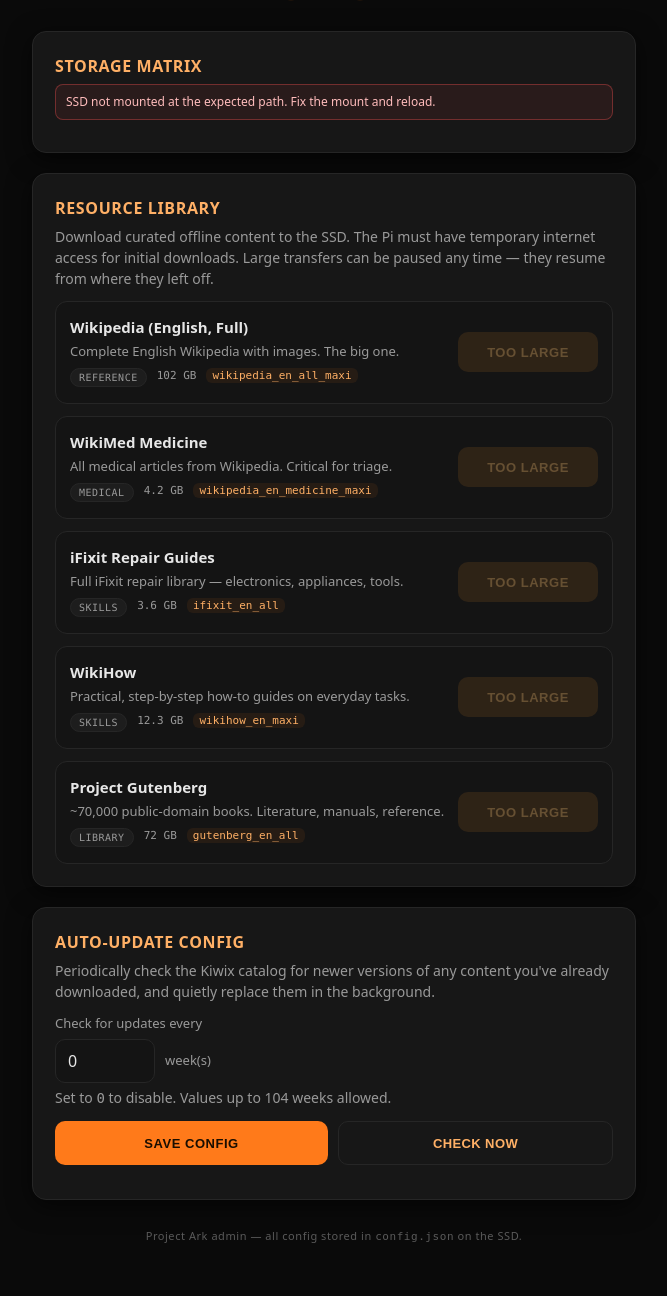
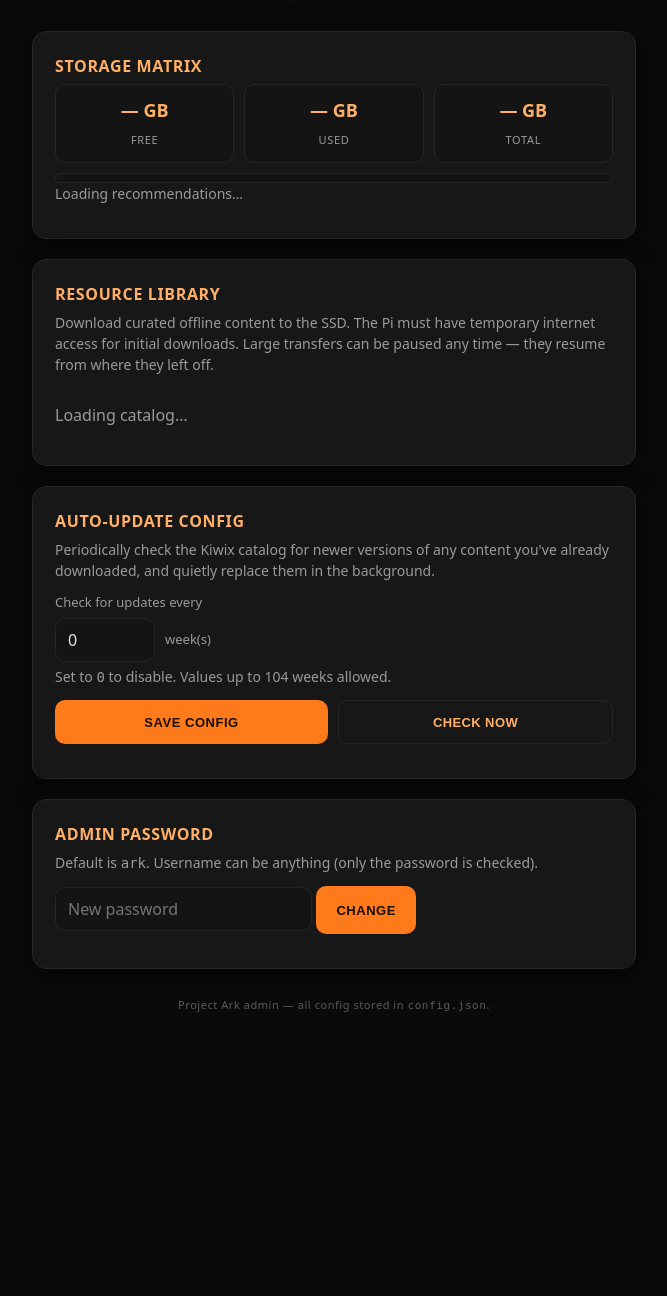
Before and after one commit to JJRPF/project-ark, a Flask app: template templates/admin.html in a window 1280 px wide. Shown: the part 236-1532 px from the top of the page, without its empty margins (306-973 px from the left). After the commit the page ends 1248 px from the top, so only its background shows below. Run offline with Flask 3, Linux system fonts and the light colour scheme; the template is opened without the code that fills it, so the values that code supplies are empty; parts of the project's set-up code (start-up, migrations or seed data) failed here and were passed over.

Commit message:
Fix OPDS downloads, correct catalog, add admin auth
Critical download fixes:
- opds_find() now matches entries by name+flavour (Kiwix OPDS uses
  name="wikipedia_en_all" flavour="maxi", not name="..._maxi").
- Strip .meta4 suffix from OPDS acquisition URLs — the bare URL is
  the direct .zim download on the Kiwix CDN. Previously we saved the
  metalink XML file as if it were the ZIM.
- Pass kiwix_flavour through start_download() and check_for_updates().

Catalog corrections (verified live against library.kiwix.org):
- Wikipedia full: 102 -> 124 GB, name=wikipedia_en_all flavour=maxi
- WikiMed: 4.2 -> 2.2 GB, name=wikipedia_en_medicine flavour=maxi
- Gutenberg: 72 -> 221 GB
- WikiHow: REMOVED (zero results in Kiwix catalog)
- NEW: Wikipedia (Text Only) ~52 GB, flavour=nopic

Admin authentication:
- HTTP Basic Auth on /admin and all /api/* routes. Default password
  "ark", stored in config.json, changeable from a new password form
  in the admin dashboard. Public routes (/, /ask, captive probes,
  /healthz) remain open.

Co-Authored-By: Claude Opus 4.6 <noreply@anthropic.com>

```diff
--- a/app.py
+++ b/app.py
@@ -28,12 +28,13 @@ import subprocess
 import threading
 import time
 from datetime import datetime, timezone
+from functools import wraps
 from typing import Any
 from urllib.parse import urljoin
 
 import requests
 from bs4 import BeautifulSoup
-from flask import Flask, jsonify, render_template, request
+from flask import Flask, Response, jsonify, render_template, request
 
 # ---------- Config ----------
 KIWIX_BASE   = os.environ.get("ARK_KIWIX_URL", "http://127.0.0.1:8080")
@@ -60,24 +61,35 @@ SYSTEM_PROMPT = (
     "plainly — do not invent facts."
 )
 
-# Curated offline content catalog. `kiwix_name` is the OPDS `name` field
-# used to resolve the current latest filename + download URL at runtime.
+# Curated offline content catalog. `kiwix_name` + `kiwix_flavour` are used
+# to resolve the current download URL via the Kiwix OPDS v2 catalog.
 RESOURCE_CATALOG: list[dict[str, Any]] = [
     {
         "id": "wikipedia_maxi",
         "name": "Wikipedia (English, Full)",
-        "description": "Complete English Wikipedia with images. The big one.",
+        "description": "Complete English Wikipedia with all images. The big one.",
         "category": "Reference",
-        "approx_size_gb": 102.0,
-        "kiwix_name": "wikipedia_en_all_maxi",
+        "approx_size_gb": 124.0,
+        "kiwix_name": "wikipedia_en_all",
+        "kiwix_flavour": "maxi",
+    },
+    {
+        "id": "wikipedia_nopic",
+        "name": "Wikipedia (English, Text Only)",
+        "description": "Full English Wikipedia without images. Much smaller footprint.",
+        "category": "Reference",
+        "approx_size_gb": 52.0,
+        "kiwix_name": "wikipedia_en_all",
+        "kiwix_flavour": "nopic",
     },
     {
         "id": "wikimed",
         "name": "WikiMed Medicine",
-        "description": "All medical articles from Wikipedia. Critical for triage.",
+        "description": "All medical articles from Wikipedia with images. Critical for triage.",
         "category": "Medical",
-        "approx_size_gb": 4.2,
-        "kiwix_name": "wikipedia_en_medicine_maxi",
+        "approx_size_gb": 2.2,
+        "kiwix_name": "wikipedia_en_medicine",
+        "kiwix_flavour": "maxi",
     },
     {
         "id": "ifixit",
@@ -86,22 +98,16 @@ RESOURCE_CATALOG: list[dict[str, Any]] = [
         "category": "Skills",
         "approx_size_gb": 3.6,
         "kiwix_name": "ifixit_en_all",
-    },
-    {
-        "id": "wikihow",
-        "name": "WikiHow",
-        "description": "Practical, step-by-step how-to guides on everyday tasks.",
-        "category": "Skills",
-        "approx_size_gb": 12.3,
-        "kiwix_name": "wikihow_en_maxi",
+        "kiwix_flavour": "",
     },
     {
         "id": "gutenberg",
         "name": "Project Gutenberg",
         "description": "~70,000 public-domain books. Literature, manuals, reference.",
         "category": "Library",
-        "approx_size_gb": 72.0,
+        "approx_size_gb": 221.0,
         "kiwix_name": "gutenberg_en_all",
+        "kiwix_flavour": "",
     },
 ]
 
@@ -109,6 +115,7 @@ DEFAULT_CONFIG: dict[str, Any] = {
     "update_interval_weeks": 0,   # 0 = auto-updates disabled
     "last_update_check":    None, # unix ts
     "downloaded_resources": {},   # id -> {filename, downloaded_at, updated}
+    "admin_password":       "ark", # change via /admin config panel
 }
 
 # ---------- Logging ----------
@@ -120,6 +127,22 @@ log = logging.getLogger("ark")
 
 # ---------- App ----------
 app = Flask(__name__, static_folder="static", template_folder="templates")
+
+
+def admin_required(f: Any) -> Any:
+    """HTTP Basic Auth decorator for admin routes."""
+    @wraps(f)
+    def decorated(*args: Any, **kwargs: Any) -> Any:
+        auth = request.authorization
+        cfg = load_config()
+        password = cfg.get("admin_password") or "ark"
+        if not auth or auth.password != password:
+            return Response(
+                "Admin login required.\n", 401,
+                {"WWW-Authenticate": 'Basic realm="Ark Admin"'},
+            )
+        return f(*args, **kwargs)
+    return decorated
 
 
 # ======================================================================
@@ -182,12 +205,18 @@ def get_storage() -> dict[str, Any]:
 #   Kiwix OPDS lookup + library management
 # ======================================================================
 
-def opds_find(kiwix_name: str) -> dict[str, Any] | None:
-    """Resolve a resource's current download URL + size via Kiwix OPDS."""
+def opds_find(kiwix_name: str, kiwix_flavour: str = "") -> dict[str, Any] | None:
+    """Resolve a resource's current download URL + size via Kiwix OPDS.
+
+    Kiwix OPDS entries use ``name`` (e.g. ``wikipedia_en_all``) and an
+    optional ``flavour`` (e.g. ``maxi``, ``nopic``, ``mini``).  The
+    acquisition link points to a ``.meta4`` metalink file; we strip that
+    suffix to get the direct ``.zim`` download URL on the Kiwix CDN.
+    """
     try:
         r = requests.get(
             OPDS_CATALOG,
-            params={"name": kiwix_name, "count": "1"},
+            params={"name": kiwix_name, "count": "10"},
             timeout=HTTP_TIMEOUT,
         )
         r.raise_for_status()
@@ -196,32 +225,42 @@ def opds_find(kiwix_name: str) -> dict[str, Any] | None:
         return None
 
     soup = BeautifulSoup(r.text, "xml")
-    entry = soup.find("entry")
-    if not entry:
-        return None
 
-    # Kiwix exposes a direct .zim download as rel="...acquisition/open-access"
-    # with type="application/x-zim".
-    link = None
-    for candidate in entry.find_all("link"):
-        rel = candidate.get("rel", "")
-        typ = candidate.get("type", "")
-        if "acquisition" in rel and "zim" in typ:
-            link = candidate
-            break
-    if link is None:
-        return None
+    for entry in soup.find_all("entry"):
+        # Match the requested flavour (empty string matches entries with no flavour).
+        entry_flavour_tag = entry.find("flavour")
+        entry_flavour = entry_flavour_tag.get_text(strip=True) if entry_flavour_tag else ""
+        if entry_flavour != kiwix_flavour:
+            continue
 
-    href = link.get("href")
-    if not href:
-        return None
+        # Find the acquisition link (type includes "zim").
+        link = None
+        for candidate in entry.find_all("link"):
+            rel = candidate.get("rel", "")
+            typ = candidate.get("type", "")
+            if "acquisition" in rel and "zim" in typ:
+                link = candidate
+                break
+        if link is None:
+            continue
 
-    return {
-        "url":      href,
-        "size":     int(link.get("length") or 0),
-        "updated":  (entry.find("updated").text if entry.find("updated") else None),
-        "filename": os.path.basename(href.split("?", 1)[0]),
-    }
+        href = link.get("href", "")
+        if not href:
+            continue
+
+        # Strip .meta4 suffix — the bare URL is the direct .zim download.
+        if href.endswith(".meta4"):
+            href = href[: -len(".meta4")]
+
+        return {
+            "url":      href,
+            "size":     int(link.get("length") or 0),
+            "updated":  (entry.find("updated").text if entry.find("updated") else None),
+            "filename": os.path.basename(href.split("?", 1)[0]),
+        }
+
+    log.warning("OPDS: no entry matched name=%s flavour=%r", kiwix_name, kiwix_flavour)
+    return None
 
 
 def rebuild_library() -> None:
@@ -397,7 +436,7 @@ def start_download(resource_id: str) -> tuple[bool, str]:
             total=0, error=None)
 
     def _runner() -> None:
-        info = opds_find(resource["kiwix_name"])
+        info = opds_find(resource["kiwix_name"], resource.get("kiwix_flavour", ""))
         if not info:
             _set_dl(resource_id, status="error",
                     error="Not found in Kiwix catalog (no internet?).")
@@ -423,7 +462,7 @@ def check_for_updates() -> int:
         resource = _get_resource(rid)
         if not resource:
             continue
-        info = opds_find(resource["kiwix_name"])
+        info = opds_find(resource["kiwix_name"], resource.get("kiwix_flavour", ""))
         if not info:
             continue
         if info["filename"] and info["filename"] != meta.get("filename"):
@@ -658,17 +697,20 @@ def healthz():
 # ======================================================================
 
 @app.route("/admin")
+@admin_required
 def admin():
     return render_template("admin.html", model=OLLAMA_MODEL,
                            data_dir=ARK_DATA_DIR)
 
 
 @app.route("/api/storage")
+@admin_required
 def api_storage():
     return jsonify(get_storage())
 
 
 @app.route("/api/resources")
+@admin_required
 def api_resources():
     storage = get_storage()
     cfg = load_config()
@@ -701,6 +743,7 @@ def api_resources():
 
 
 @app.route("/api/download", methods=["POST"])
+@admin_required
 def api_download():
     body = request.get_json(silent=True) or {}
     rid = (body.get("id") or "").strip()
@@ -724,12 +767,14 @@ def api_download():
 
 
 @app.route("/api/downloads")
+@admin_required
 def api_downloads():
     with _dl_lock:
         return jsonify({k: dict(v) for k, v in _dl_state.items()})
 
 
 @app.route("/api/config", methods=["GET", "POST"])
+@admin_required
 def api_config():
     if request.method == "POST":
         body = request.get_json(silent=True) or {}
@@ -750,6 +795,7 @@ def api_config():
 
 
 @app.route("/api/check-updates", methods=["POST"])
+@admin_required
 def api_check_updates():
     """Manual trigger for the auto-update check."""
     def _runner() -> None:
@@ -763,6 +809,22 @@ def api_check_updates():
             log.exception("Manual update check failed.")
     threading.Thread(target=_runner, daemon=True).start()
     return jsonify({"ok": True, "message": "Update check started."})
+
+
+@app.route("/api/password", methods=["POST"])
+@admin_required
+def api_password():
+    """Change the admin password."""
+    body = request.get_json(silent=True) or {}
+    new_pw = (body.get("password") or "").strip()
+    if not new_pw or len(new_pw) < 3:
+        return jsonify({"ok": False, "error": "Password must be at least 3 characters."}), 400
+    if len(new_pw) > 128:
+        return jsonify({"ok": False, "error": "Password too long."}), 400
+    cfg = load_config()
+    cfg["admin_password"] = new_pw
+    save_config(cfg)
+    return jsonify({"ok": True, "message": "Password updated."})
 
 
 # ======================================================================
--- a/static/style.css
+++ b/static/style.css
@@ -569,6 +569,31 @@ button.loading .btn-spinner { display: inline-block; }
   min-height: 44px;
 }
 
+/* ---------- Password form ---------- */
+#pw-form .row { margin-bottom: 4px; }
+
+#pw-form input[type="password"] {
+  flex: 1;
+  background: var(--bg-raised);
+  color: var(--text);
+  border: 1px solid var(--border);
+  border-radius: 10px;
+  padding: 10px 12px;
+  font-size: 16px;
+  font-family: inherit;
+  outline: none;
+}
+#pw-form input[type="password"]:focus {
+  border-color: var(--accent);
+  box-shadow: 0 0 0 3px rgba(255, 122, 26, 0.2);
+}
+
+#pw-form button {
+  min-width: 100px;
+  padding: 10px 14px;
+  font-size: 13px;
+}
+
 /* Wider screens: resource meta lays out more comfortably */
 @media (min-width: 640px) {
   .resource-head { align-items: center; }
--- a/templates/admin.html
+++ b/templates/admin.html
@@ -97,8 +97,24 @@
       </form>
     </section>
 
+    <!-- ============ Password ============ -->
+    <section class="card" aria-labelledby="pw-heading">
+      <h2 id="pw-heading">Admin Password</h2>
+      <p class="hint">
+        Default is <code>ark</code>. Username can be anything (only the password is checked).
+      </p>
+      <form id="pw-form" autocomplete="off">
+        <div class="row">
+          <input id="new-pw" name="new-pw" type="password"
+                 placeholder="New password" minlength="3" maxlength="128" required>
+          <button type="submit" class="btn-primary">Change</button>
+        </div>
+        <p id="pw-status" class="hint muted" aria-live="polite"></p>
+      </form>
+    </section>
+
     <footer class="foot">
-      <p>Project Ark admin — all config stored in <code>config.json</code> on the SSD.</p>
+      <p>Project Ark admin — all config stored in <code>config.json</code>.</p>
     </footer>
   </main>
 
@@ -134,25 +150,22 @@
     }
 
     function recommendFor(freeGB) {
-      // Suggest realistic combinations of content that fit in the free space.
-      if (freeGB >= 200) {
-        return 'Room for the full Wikipedia + Project Gutenberg + WikiHow + iFixit + WikiMed.';
+      // Sizes: Wiki full 124 GB, Wiki text 52 GB, WikiMed 2.2 GB,
+      //        iFixit 3.6 GB, Gutenberg 221 GB.
+      if (freeGB >= 400) {
+        return 'Room for everything — Gutenberg + full Wikipedia + iFixit + WikiMed.';
+      } else if (freeGB >= 230) {
+        return 'Room for Gutenberg + WikiMed + iFixit. Or skip Gutenberg for full Wikipedia.';
       } else if (freeGB >= 130) {
-        return 'Recommended: Wikipedia (full) + WikiHow + iFixit + WikiMed. Gutenberg won\'t fit.';
-      } else if (freeGB >= 110) {
-        return 'Recommended: Wikipedia (full) + WikiMed + iFixit. Skip Gutenberg / WikiHow.';
-      } else if (freeGB >= 95) {
-        return 'Tight fit: Wikipedia (full) only. Free up space before adding more.';
-      } else if (freeGB >= 85) {
-        return 'Recommended: Project Gutenberg + WikiMed + iFixit + WikiHow. Skip full Wikipedia.';
-      } else if (freeGB >= 25) {
-        return 'Recommended: WikiMed + iFixit + WikiHow (compact survival set).';
+        return 'Recommended: full Wikipedia (124 GB) + WikiMed + iFixit.';
+      } else if (freeGB >= 60) {
+        return 'Recommended: Wikipedia text-only (52 GB) + WikiMed + iFixit.';
       } else if (freeGB >= 10) {
-        return 'Recommended: WikiMed + iFixit. Larger content won\'t fit.';
-      } else if (freeGB >= 5) {
-        return 'Recommended: WikiMed only. Nearly full — free up space.';
+        return 'Recommended: WikiMed (2.2 GB) + iFixit (3.6 GB). Compact survival set.';
+      } else if (freeGB >= 3) {
+        return 'Tight: WikiMed only (2.2 GB). Free up space for more.';
       }
-      return 'Not enough free space for any curated bundle. Free up the SSD.';
+      return 'Not enough free space for any resource. Free up the disk.';
     }
 
     // ---------- Resources ----------
@@ -306,6 +319,30 @@
       }
     });
 
+    // ---------- Password form ----------
+    $('pw-form').addEventListener('submit', async (e) => {
+      e.preventDefault();
+      const pw = $('new-pw').value.trim();
+      if (!pw || pw.length < 3) return;
+      $('pw-status').textContent = 'Saving…';
+      try {
+        const r = await fetch('/api/password', {
+          method: 'POST',
+          headers: { 'Content-Type': 'application/json' },
+          body: JSON.stringify({ password: pw })
+        });
+        const data = await r.json();
+        if (data.ok) {
+          $('pw-status').textContent = 'Password updated. The browser will ask for the new password on next request.';
+          $('new-pw').value = '';
+        } else {
+          $('pw-status').textContent = 'Error: ' + (data.error || 'unknown');
+        }
+      } catch (err) {
+        $('pw-status').textContent = 'Network error while saving password.';
+      }
+    });
+
     // ---------- Boot + polling ----------
     async function tick() {
       await refreshStorage();
```
Also changed, not shown: README.md.
